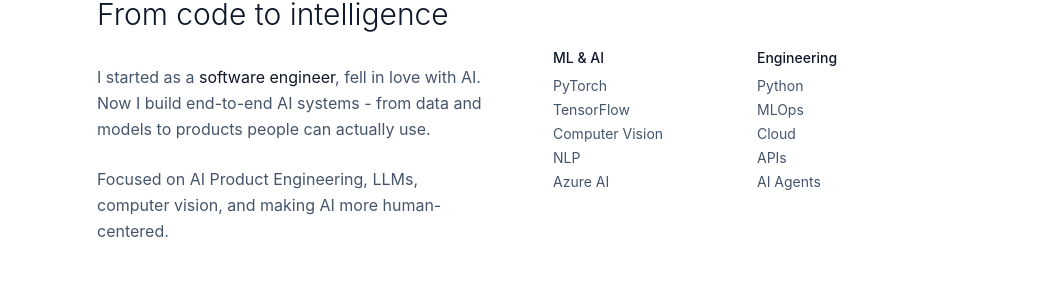
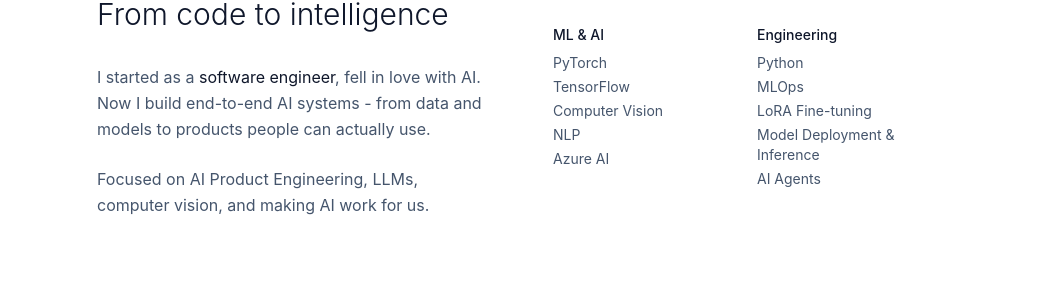
Before and after one commit to Queen-esther01/portfolio, a React (Vite) app: page / in a window 1280 px wide. Shown: the part 884-1178 px from the top of the page, without its empty margins (119-1160 px from the left). Built offline with nearby package versions, Linux system fonts and the light colour scheme.

Commit message:
Update Portfolio

```diff
--- a/src/components/About.tsx
+++ b/src/components/About.tsx
@@ -20,8 +20,7 @@ const About = () => {
 
 							<p>
 								Focused on AI Product Engineering, LLMs, computer
-								vision, and making AI more
-								human-centered.
+								vision, and making AI work for us.
 							</p>
 						</div>
 					</div>
@@ -49,8 +48,8 @@ const About = () => {
 								<div className='space-y-1 text-slate-600'>
 									<div>Python</div>
 									<div>MLOps</div>
-									<div>Cloud</div>
-									<div>APIs</div>
+									<div>LoRA Fine-tuning</div>
+									<div>Model Deployment & Inference</div>
 									<div>AI Agents</div>
 								</div>
 							</div>
--- a/src/components/Personal.tsx
+++ b/src/components/Personal.tsx
@@ -8,10 +8,10 @@ const Personal = () => {
 	];
 
 	const currently = [
-		{ label: 'Reading', value: 'Onyx Storm - Rebecca Yarros' },
-		{ label: 'Watching', value: 'The Testaments - Margaret Atwood' },
-		{ label: 'Listening', value: 'Daniel - Aidoneus' },
-		{ label: 'Learning', value: 'NLP / Transformers / Automation' },
+		{ label: 'Reading', value: 'The housekeeper & the professor - Yoko Ogawa' },
+		{ label: 'Watching', value: 'Tokyo Ghoul' },
+		{ label: 'Listening', value: 'Olalla - Blanco White' },
+		{ label: 'Learning', value: 'Transformers / LoRA Fine-tuning' },
 	];
 
 	const funFacts = [
--- a/src/components/Writings.tsx
+++ b/src/components/Writings.tsx
@@ -16,7 +16,7 @@ const Writings = () => {
 		},
 		{
 			title: 'Motion Detection in Computer Vision',
-			excerpt: 'A comprehensive guide to motion detection using OpenCV',
+			excerpt: 'A comprehensive guide to motion detection with OpenCV',
 			date: '2025-01-01',
 			url: 'https://dev.to/catheryn/motion-detection-in-opencv-explained-in-depth-di6'
 		},
```
